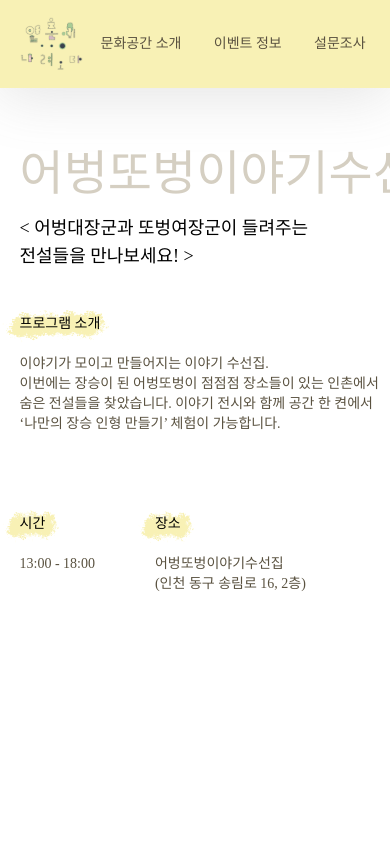
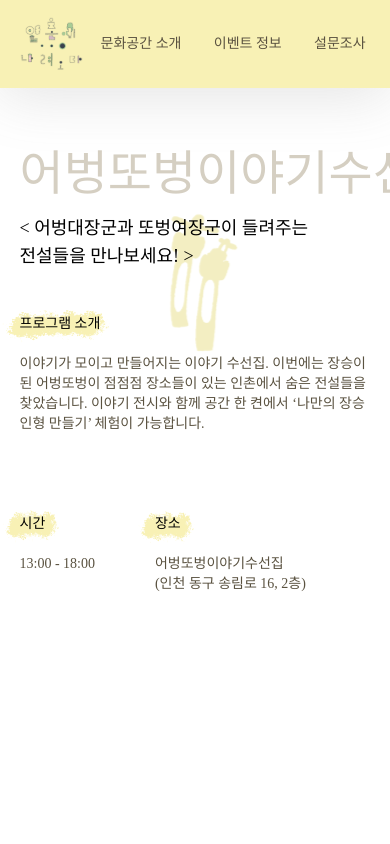
Before and after one commit to APPS-sookmyung/2025-INCHEON-SITE, a React (Vite) app: page /space/1 in a window 390 px wide. Shown: the top 844 px of the page. Built offline with nearby package versions, Linux system fonts and the light colour scheme; a web font is replaced by a local one.

Commit message:
#54 feat: 하이라이터 추가 및 반응형 적용

```diff
--- a/src/data/spaceEvents.js
+++ b/src/data/spaceEvents.js
@@ -8,6 +8,7 @@ export const spaceEvents = [
     time: '13:00 - 18:00',
     address: '어벙또벙이야기수선집\n(인천 동구 송림로 16, 2층)',
     themeColor: 'yellow',
+    imgPath: '../assets/spaceConcepts/1.svg',
   },
   {
     id: 2,
@@ -18,6 +19,7 @@ export const spaceEvents = [
     time: '12:00 - 18:00',
     address: '창작집단 발아 랩실\n(인천 중구 참외전로 27번길 2, 2층)',
     themeColor: 'blue',
+    imgPath: '../assets/spaceConcepts/2.svg',
   },
   {
     id: 3,
@@ -29,6 +31,7 @@ export const spaceEvents = [
     time: '14:00 – 18:00',
     address: '1965여관\n(인천 중구 신포로31번길 20)',
     themeColor: 'pink',
+    imgPath: '../assets/spaceConcepts/3.svg',
   },
   {
     id: 4,
@@ -39,6 +42,7 @@ export const spaceEvents = [
     time: '11월 14, 21일 18:00~22:00\n/ 15, 22일 14:00~18:00',
     address: '코드스페이스\n(인천 미추홀구 주안로 78, 3층)',
     themeColor: 'green',
+    imgPath: '../assets/spaceConcepts/4.svg',
   },
   {
     id: 5,
@@ -49,6 +53,7 @@ export const spaceEvents = [
     time: '11월 14일, 21일 19:00~20:00\n/ 11월 15일, 22일 15:00~16:00\n(정시 1차 공연 시작, 30분 2차 공연 시작)',
     address: '한울소리 문화공간\n(인천 미추홀구 소성로 285 지하)',
     themeColor: 'green',
+    imgPath: '../assets/spaceConcepts/5.svg',
   },
   {
     id: 6,
@@ -59,6 +64,7 @@ export const spaceEvents = [
     time: '12:00 – 18:00',
     address: '인천 중구 우현로 67번길 13, 2층\n(프로젝트 스페이스 코스모스)',
     themeColor: 'blue',
+    imgPath: '../assets/spaceConcepts/6.svg',
   },
   {
     id: 7,
@@ -69,6 +75,7 @@ export const spaceEvents = [
     time: '19:30 – 23:00',
     address: '공간 인공빛\n(인천 중구 신포로 31번길 6, 2층)',
     themeColor: 'yellow',
+    imgPath: '../assets/spaceConcepts/7.svg',
   },
   {
     id: 8,
@@ -80,6 +87,7 @@ export const spaceEvents = [
     time: '14:00 – 16:00',
     address: '위드달 작업장 (인천 미추홀구 석정로375번길 23)',
     themeColor: 'pink',
+    imgPath: '../assets/spaceConcepts/8.svg',
   },
   {
     id: 9,
@@ -90,6 +98,7 @@ export const spaceEvents = [
     time: '11:00 – 18:00',
     address: '카츠오리진 연구소\n(인천 중구 자유공원로 5, 빽다방 3층)',
     themeColor: 'blue',
+    imgPath: '../assets/spaceConcepts/9.svg',
   },
   {
     id: 10,
@@ -101,5 +110,6 @@ export const spaceEvents = [
     time: '전시: 11월 5일 ~ 11월 29일 (12:00 – 18:00) / 오픈토크: 11월 22일(금) 14:00',
     address: '공예루틴 (인천 중구 신포로23번길 43)',
     themeColor: 'yellow',
+    imgPath: '../assets/spaceConcepts/10.svg',
   },
 ];
--- a/src/pages/SpaceDetailPage.jsx
+++ b/src/pages/SpaceDetailPage.jsx
@@ -29,15 +29,19 @@ const SpacehighlightPage = () => {
   const event = spaceEvents.find((event) => Number(event.id) === Number(id));
 
   return (
-    <div className='w-9/10 md:w-3/4 mx-auto min-h-screen py-15 md:py-24 lg:w-full lg:px-37 lg:py-32'>
-      <div className='flex flex-col text-black text-sm md:text-lg lg:text-2xl'>
+    <div className='relative w-9/10 md:w-3/4 mx-auto min-h-screen py-15 md:py-24 lg:w-full lg:px-37 lg:py-32'>
+      <img
+        className='absolute right-0 top-0 scale-40 md:scale-60 lg:scale-80 '
+        src={new URL(`../assets/spaceConcepts/${id}.svg`, import.meta.url).href}
+      />
+      <div className='relative flex flex-col text-black text-sm md:text-lg lg:text-2xl'>
         <h1 className='text-5xl md:text-7xl lg:text-8xl font-family-ssYoungestDaughterRegular text-type-head-1 mb-4.5 md:mb-6 lg:mb-9'>
           {event.name}
         </h1>
         <h3 className='text-lg md:text-2xl lg:text-4xl mb-11 md:mb-17 lg:mb-22'>{`< ${event.title} >`}</h3>
 
         {/* 프로그램 소개 */}
-        <div className='whitespace-pre space-y-5 md:space-y-7 lg:space-y-14 mb-20 md:mb-30 lg:mb-40'>
+        <div className='md:whitespace-pre space-y-5 md:space-y-7 lg:space-y-14 mb-20 md:mb-30 lg:mb-40'>
           <img
             className='absolute scale-60 md:scale-75 lg:scale-100 -translate-x-[30%] -translate-y-[28%] md:-translate-x-[24%] md:-translate-y-[20%] lg:-translate-x-[16%] lg:-translate-y-[16%]'
             src={programHighlightColorMap[event.themeColor]}
```
